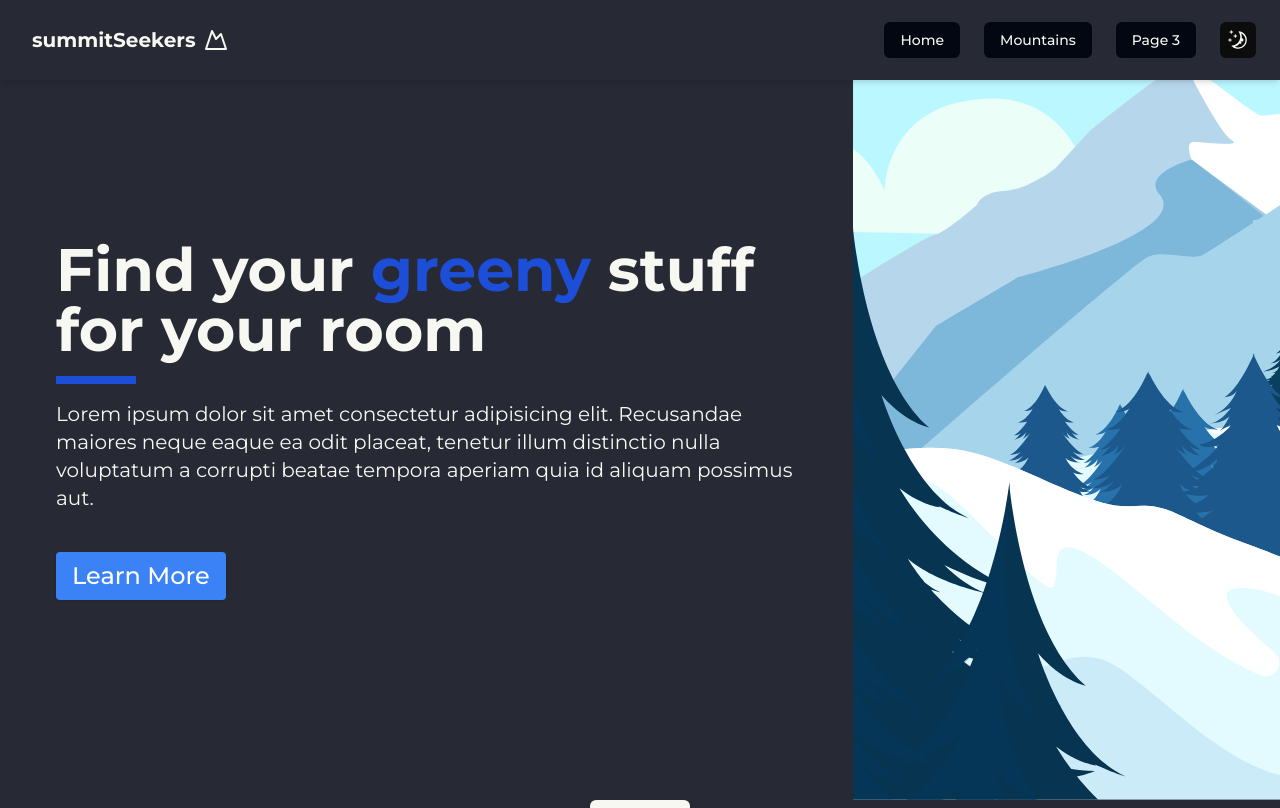
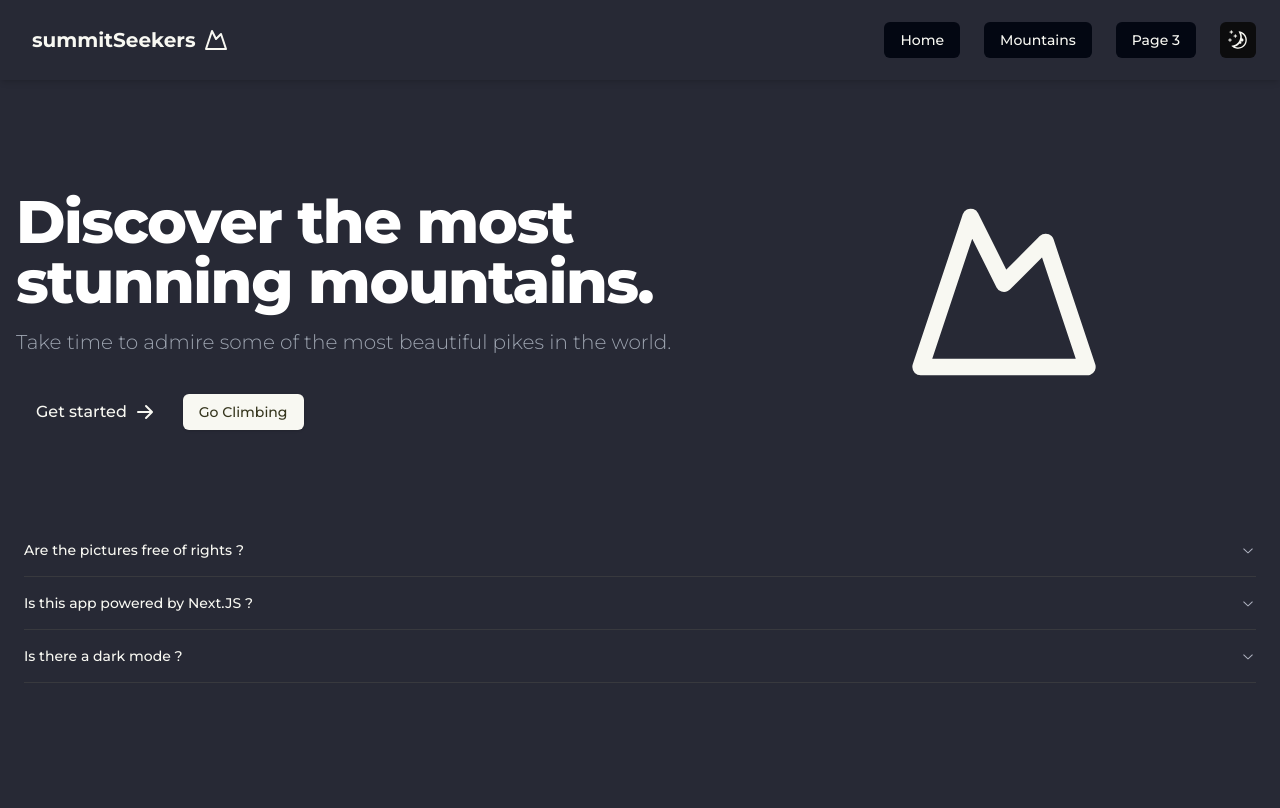
Before and after one commit to KD-Web-Design/mountains-nextJS, a Next.js app: page / in a window 1280 px wide. Shown: the top 808 px of the page. Built offline with nearby package versions, Linux system fonts and the light colour scheme.

Commit message:
Piechart component added

```diff
--- a/app/layout.tsx
+++ b/app/layout.tsx
@@ -10,7 +10,7 @@ const montSerrat = Montserrat({
 });
 
 export const metadata: Metadata = {
-  title: "summitSeekers | Home",
+  title: "summitSeekers",
   description: "Generated by create next app",
 };
 
--- a/app/mountains/components/Chart.tsx
+++ b/app/mountains/components/Barchart.tsx
@@ -1,5 +1,3 @@
-"use client";
-
 import React from "react";
 import {
   ChartConfig,
@@ -116,9 +114,31 @@ const CustomToolTipContent: React.FC<CustomTooltipProps> = ({
   return null;
 };
 
+const CustomBar: React.FC<any> = (props) => {
+  const { x, y, width, height } = props;
+  return (
+    <g>
+      <rect x={x} y={y} width={width} height={height} fill={props.fill} />
+      {props.payload.isFavorite && (
+        <text
+          x={x + 100}
+          y={y - 100}
+          textAnchor="middle"
+          fill="red"
+          fontSize="30px"
+          transform={`rotate(25, ${x}, ${y - 120})`}
+        >
+          ❤️
+        </text>
+      )}
+    </g>
+  );
+};
+
 export default function Chart() {
   return (
     <>
+      <div className="relative">
         <h1 className="text-center scroll-m-20 pb-8 text-3xl font-semibold tracking-tight first:mt-0">
           Altitude and Prominence of Major Peaks
         </h1>
@@ -135,7 +155,12 @@ export default function Chart() {
               axisLine={false}
             />
             <ChartTooltip content={<CustomToolTipContent />} />
-          <Bar dataKey="altitude" fill="var(--color-altitude)" radius={4} />
+            <Bar
+              dataKey="altitude"
+              fill="var(--color-altitude)"
+              radius={4}
+              shape={<CustomBar />}
+            />
             <Bar
               dataKey="protuberance"
               fill="var(--color-protuberance)"
@@ -143,6 +168,7 @@ export default function Chart() {
             />
           </BarChart>
         </ChartContainer>
+      </div>
     </>
   );
 }
--- a/app/mountains/components/Hero.tsx
+++ /dev/null
@@ -1,46 +0,0 @@
-import React from "react";
-import { MountainIcon } from "@/components/Navbar";
-
-export default function Hero() {
-  return (
-    <section>
-      <div className="grid max-w-screen-xl px-4 py-8 mx-auto lg:gap-8 xl:gap-0 lg:py-16 lg:grid-cols-12">
-        <div className="mr-auto place-self-center lg:col-span-7">
-          <h1 className="max-w-2xl mb-4 text-4xl font-extrabold tracking-tight leading-none md:text-5xl xl:text-6xl dark:text-white">
-            Discover the most stunning mountains.
-          </h1>
-          <p className="max-w-2xl mb-6 font-light text-gray-500 lg:mb-8 md:text-lg lg:text-xl dark:text-gray-400">
-            Take time to admire some of the most beautiful pikes in the world.
-          </p>
-          <a
-            href="#"
-            className="inline-flex items-center justify-center px-5 py-3 mr-3 text-base font-medium text-center rounded-lg bg-primary-700 hover:bg-primary-800 focus:ring-4 focus:ring-primary-300 dark:focus:ring-primary-900"
-          >
-            Get started
-            <svg
-              className="w-5 h-5 ml-2 -mr-1"
-              fill="currentColor"
-              viewBox="0 0 20 20"
-              xmlns="http://www.w3.org/2000/svg"
-            >
-              <path
-                fill-rule="evenodd"
-                d="M10.293 3.293a1 1 0 011.414 0l6 6a1 1 0 010 1.414l-6 6a1 1 0 01-1.414-1.414L14.586 11H3a1 1 0 110-2h11.586l-4.293-4.293a1 1 0 010-1.414z"
-                clip-rule="evenodd"
-              ></path>
-            </svg>
-          </a>
-          <a
-            href="#"
-            className="inline-flex items-center justify-center px-5 py-3 text-base font-medium text-center text-gray-900 border border-gray-300 rounded-lg hover:bg-gray-100 focus:ring-4 focus:ring-gray-100 dark:text-white dark:border-gray-700 dark:hover:bg-gray-700 dark:focus:ring-gray-800"
-          >
-            Go Climbing
-          </a>
-        </div>
-        <div className="hidden lg:mt-0 lg:col-span-5 lg:flex lg:justify-center">
-          <MountainIcon width={200} height={200} />
-        </div>
-      </div>
-    </section>
-  );
-}
--- /dev/null
+++ b/app/mountains/components/Piechart.tsx
@@ -0,0 +1,88 @@
+"use client";
+
+import { TrendingUp } from "lucide-react";
+import { Pie, PieChart } from "recharts";
+
+import {
+  Card,
+  CardContent,
+  CardDescription,
+  CardFooter,
+  CardHeader,
+  CardTitle,
+} from "@/components/ui/card";
+import {
+  ChartConfig,
+  ChartContainer,
+  ChartTooltip,
+  ChartTooltipContent,
+} from "@/components/ui/chart";
+
+export const description = "A simple pie chart";
+
+const chartData = [
+  { browser: "chrome", visitors: 275, fill: "var(--color-chrome)" },
+  { browser: "safari", visitors: 200, fill: "var(--color-safari)" },
+  { browser: "firefox", visitors: 187, fill: "var(--color-firefox)" },
+  { browser: "edge", visitors: 173, fill: "var(--color-edge)" },
+  { browser: "other", visitors: 90, fill: "var(--color-other)" },
+];
+
+const chartConfig = {
+  visitors: {
+    label: "Visitors",
+  },
+  chrome: {
+    label: "Chrome",
+    color: "hsl(var(--chart-1))",
+  },
+  safari: {
+    label: "Safari",
+    color: "hsl(var(--chart-2))",
+  },
+  firefox: {
+    label: "Firefox",
+    color: "hsl(var(--chart-3))",
+  },
+  edge: {
+    label: "Edge",
+    color: "hsl(var(--chart-4))",
+  },
+  other: {
+    label: "Other",
+    color: "hsl(var(--chart-5))",
+  },
+} satisfies ChartConfig;
+
+export function Piechart() {
+  return (
+    <Card className="flex flex-col">
+      <CardHeader className="items-center pb-0">
+        <CardTitle>Pie Chart</CardTitle>
+        <CardDescription>January - June 2024</CardDescription>
+      </CardHeader>
+      <CardContent className="flex-1 pb-0">
+        <ChartContainer
+          config={chartConfig}
+          className="mx-auto aspect-square max-h-[250px]"
+        >
+          <PieChart>
+            <ChartTooltip
+              cursor={false}
+              content={<ChartTooltipContent hideLabel />}
+            />
+            <Pie data={chartData} dataKey="visitors" nameKey="browser" />
+          </PieChart>
+        </ChartContainer>
+      </CardContent>
+      <CardFooter className="flex-col gap-2 text-sm">
+        <div className="flex items-center gap-2 font-medium leading-none">
+          Trending up by 5.2% this month <TrendingUp className="h-4 w-4" />
+        </div>
+        <div className="leading-none text-muted-foreground">
+          Showing total visitors for the last 6 months
+        </div>
+      </CardFooter>
+    </Card>
+  );
+}
--- a/app/mountains/page.tsx
+++ b/app/mountains/page.tsx
@@ -4,8 +4,9 @@ import React, { useEffect } from "react";
 import Parallax from "./components/Parallax";
 import Lenis from "lenis";
 import { Spacing } from "./components/Spacing";
-import Hero from "./components/Hero";
-import Chart from "./components/Chart";
+
+import Chart from "./components/Barchart";
+import { Piechart } from "./components/Piechart";
 
 export default function Page() {
   useEffect(() => {
@@ -24,9 +25,9 @@ export default function Page() {
       <Spacing size="md" />
       <Parallax />
       <Spacing size="sm" />
-      <Hero />
-      <Spacing size="sm" />
+
       <Chart />
+      <Piechart />
     </main>
   );
 }
--- a/app/page.tsx
+++ b/app/page.tsx
@@ -1,13 +1,14 @@
 import AccordionDemo from "@/components/AccordionDemo";
-import AlertHandler from "@/components/AlertHandler";
+
 import Hero from "@/components/Hero";
+import { Spacing } from "./mountains/components/Spacing";
 
 export default function Home() {
   return (
     <>
-      <div className="min-h-screen flex flex-col justify-center items-center ">
+      <div className="min-h-screen max-w-screen-xl mx-auto ">
+        <Spacing size="lg" />
         <Hero />
-        <AlertHandler />
         <AccordionDemo />
       </div>
     </>
--- a/components/AccordionDemo.tsx
+++ b/components/AccordionDemo.tsx
@@ -7,7 +7,7 @@ import {
 
 export default function AccordionDemo() {
   return (
-    <Accordion type="single" collapsible className="w-full p-6 max-w-5xl">
+    <Accordion type="single" collapsible className="w-full p-6">
       <AccordionItem value="item-1">
         <AccordionTrigger>Are the pictures free of rights ?</AccordionTrigger>
         <AccordionContent>
--- a/components/AlertDemo.tsx
+++ b/components/AlertDemo.tsx
@@ -15,9 +15,9 @@ export function AlertDemo({ alertActive }: AlertDemoProps) {
         }`}
     >
       <RocketIcon className="h-4 w-4" />
-      <AlertTitle>Heads up!</AlertTitle>
+      <AlertTitle>Did you know ?</AlertTitle>
       <AlertDescription>
-        You can add components to your app using the cli.
+        Mount Everest grows approximately 44 millimetres every year.
       </AlertDescription>
     </Alert>
   );
--- a/components/AlertHandler.tsx
+++ b/components/AlertHandler.tsx
@@ -11,12 +11,12 @@ export default function AlertHandler() {
     setAlertActive(true);
     setTimeout(() => {
       setAlertActive(false);
-    }, 4000);
+    }, 5000);
   }
   return (
     <>
-      <div className="mb-6">
-        <Button onClick={handleClick}>Click me !</Button>
+      <div className="inline-flex">
+        <Button onClick={handleClick}>Go Climbing</Button>
         {<AlertDemo alertActive={alertActive} />}
       </div>
     </>
--- a/components/Hero.tsx
+++ b/components/Hero.tsx
@@ -1,43 +1,42 @@
-import Image from "next/image";
 import React from "react";
+import { MountainIcon } from "./Navbar";
+import AlertHandler from "./AlertHandler";
 
 export default function Hero() {
   return (
-    <div className="flex flex-wrap">
-      <div className="w-full sm:w-8/12 mb-10">
-        <div className="container mx-auto h-full sm:p-10">
-          <nav className="flex px-4 justify-between items-center">
-            <div className="text-4xl font-bold">
-              Plant<span className="text-blue-700">.</span>
-            </div>
-          </nav>
-          <header className="container px-4 lg:flex mt-10 items-center h-full lg:mt-0">
-            <div className="w-full">
-              <h1 className="text-4xl lg:text-6xl font-bold">
-                Find your <span className="text-blue-700">greeny</span> stuff
-                for your room
-              </h1>
-              <div className="w-20 h-2 bg-blue-700 my-4"></div>
-              <p className="text-xl mb-10">
-                Lorem ipsum dolor sit amet consectetur adipisicing elit.
-                Recusandae maiores neque eaque ea odit placeat, tenetur illum
-                distinctio nulla voluptatum a corrupti beatae tempora aperiam
-                quia id aliquam possimus aut.
-              </p>
-              <button className="bg-blue-500 text-white text-2xl font-medium px-4 py-2 rounded shadow">
-                Learn More
-              </button>
-            </div>
-          </header>
+    <section>
+      <div className="grid px-4 py-8 mx-auto lg:gap-8 xl:gap-0 lg:py-16 lg:grid-cols-12">
+        <div className="mr-auto place-self-center lg:col-span-7">
+          <h1 className="max-w-2xl mb-4 text-4xl font-extrabold tracking-tight leading-none md:text-5xl xl:text-6xl dark:text-white">
+            Discover the most stunning mountains.
+          </h1>
+          <p className="max-w-2xl mb-6 font-light text-gray-500 lg:mb-8 md:text-lg lg:text-xl dark:text-gray-400">
+            Take time to admire some of the most beautiful pikes in the world.
+          </p>
+          <a
+            href="#"
+            className="inline-flex items-center justify-center px-5 py-3 mr-3 text-base font-medium text-center rounded-lg bg-primary-700 hover:bg-primary-800 focus:ring-4 focus:ring-primary-300 dark:focus:ring-primary-900"
+          >
+            Get started
+            <svg
+              className="w-5 h-5 ml-2 -mr-1"
+              fill="currentColor"
+              viewBox="0 0 20 20"
+              xmlns="http://www.w3.org/2000/svg"
+            >
+              <path
+                fill-rule="evenodd"
+                d="M10.293 3.293a1 1 0 011.414 0l6 6a1 1 0 010 1.414l-6 6a1 1 0 01-1.414-1.414L14.586 11H3a1 1 0 110-2h11.586l-4.293-4.293a1 1 0 010-1.414z"
+                clip-rule="evenodd"
+              ></path>
+            </svg>
+          </a>
+          <AlertHandler />
+        </div>
+        <div className="hidden lg:mt-0 lg:col-span-5 lg:flex lg:justify-center">
+          <MountainIcon width={200} height={200} />
         </div>
       </div>
-      <Image
-        src="/images/peak-illustration.svg"
-        alt=""
-        className="w-full h-48 object-cover object-left sm:h-screen sm:w-4/12"
-        width={300}
-        height={500}
-      />
-    </div>
+    </section>
   );
 }
```
Lines whose indentation alone changed are shown as unchanged.
